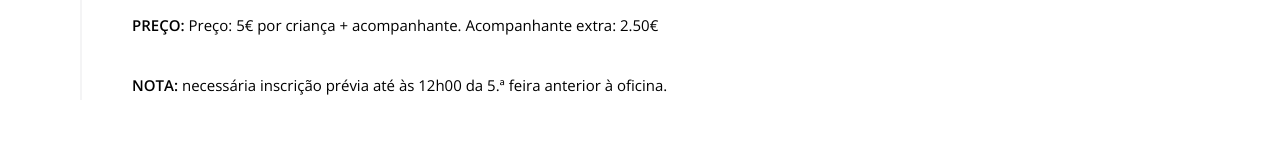
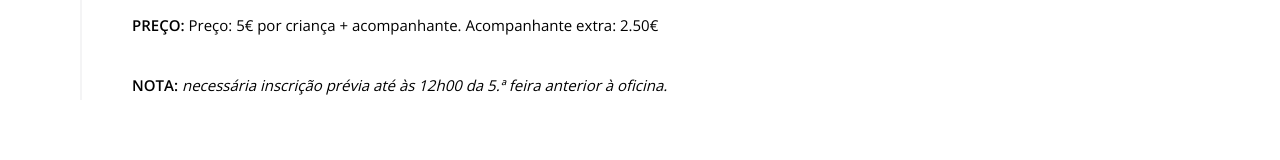
Before and after one commit to pluralism/museu-amarantefc, a Vue app: page / in a window 1280 px wide. Shown: the part 718-878 px from the top of the page. Built offline with nearby package versions, Linux system fonts and the light colour scheme.

Commit message:
added italic text on "notes"

```diff
--- a/src/views/EventDetails.vue
+++ b/src/views/EventDetails.vue
@@ -19,7 +19,7 @@
                 <p>As tradições da Páscoa inspiram a partilha dos melhores sentimentos. Nesta oficina em Domingo de Ramos, a criatividade das crianças e a ajuda dos adultos vai revelar-se em vasos muito curiosos, onde as plantas têm forma de ovo de dragão e as decorações fazem lembrar os melhores sentimentos que unem padrinhos e afilhados. Estas criações até podem resultar numa bela oferta nesta quadra. Concebida e organizada a pensar na participação das famílias, a atividade tem a marca de referência do Serviço Educativo do Museu FC Porto</p>
                 <p><b>Horários:</b> 10H30-12H00</p>
                 <p><b>Preço:</b> Preço: 5€ por criança + acompanhante. Acompanhante extra: 2.50€</p>
-                <p><b>Nota:</b> necessária inscrição prévia até às 12h00 da 5.ª feira anterior à oficina.</p>
+                <p><b>Nota:</b>&nbsp;<i>necessária inscrição prévia até às 12h00 da 5.ª feira anterior à oficina.</i></p>
             </div>
 
             <div class="event-details__place">
```
